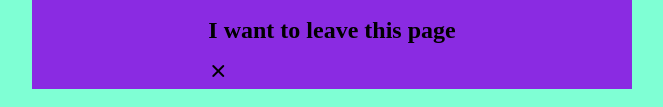
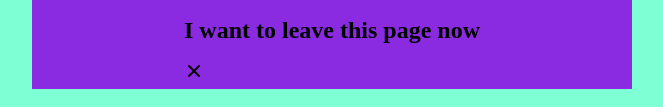
Before and after one commit to bscs2612123-collab/itcsmids, a plain HTML site: page Question 1/index.html in a window 1280 px wide. Shown: the part 569-676 px from the top of the page, without its empty margins (308-971 px from the left). Drawn offline with Linux system fonts and the light colour scheme.

Commit message:
My first practice

```diff
--- a/Question 1/index.html
+++ b/Question 1/index.html
@@ -22,7 +22,7 @@
             </div>
         </div>
         <div class="bottom">
-            <h2>I want to leave this page</h2>
+            <h2>I want to leave this page now</h2>
             <label for="close">
                 <i class="fa-solid fa-xmark"></i>
             </label>
```
